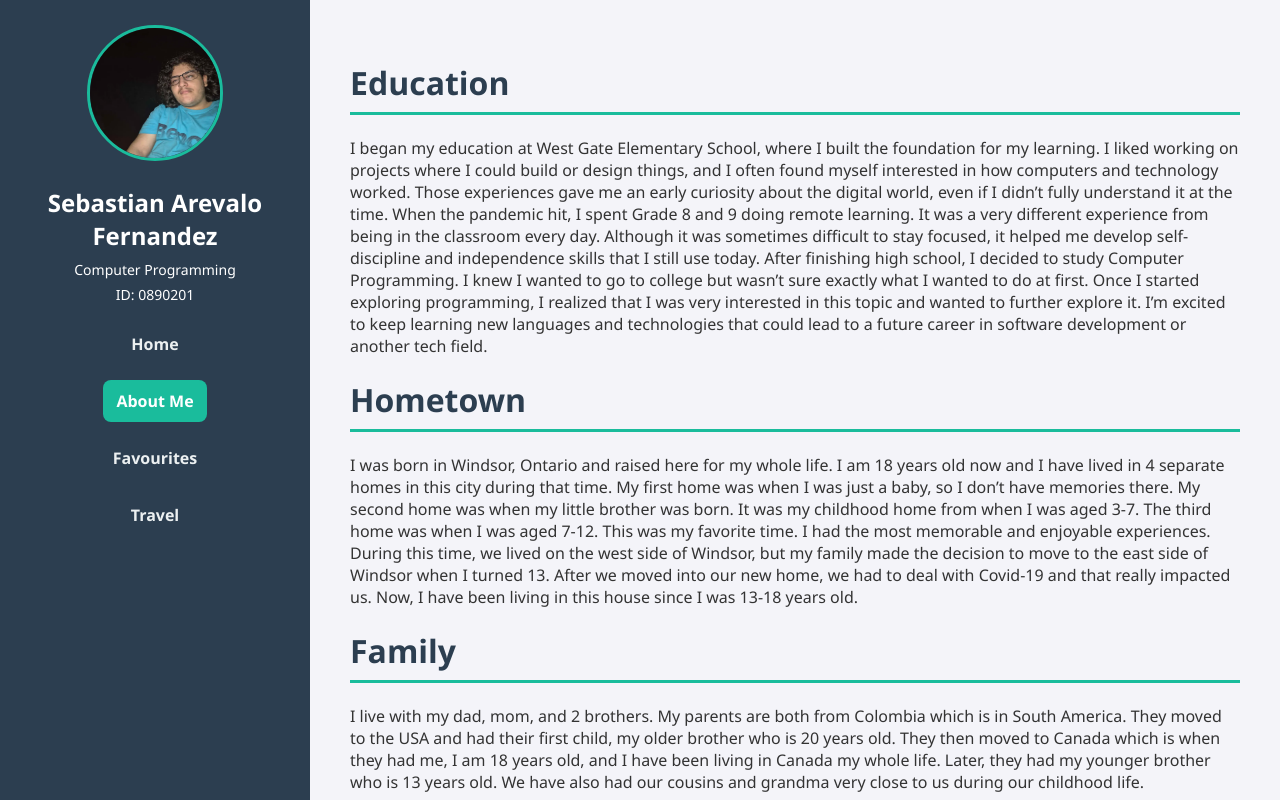
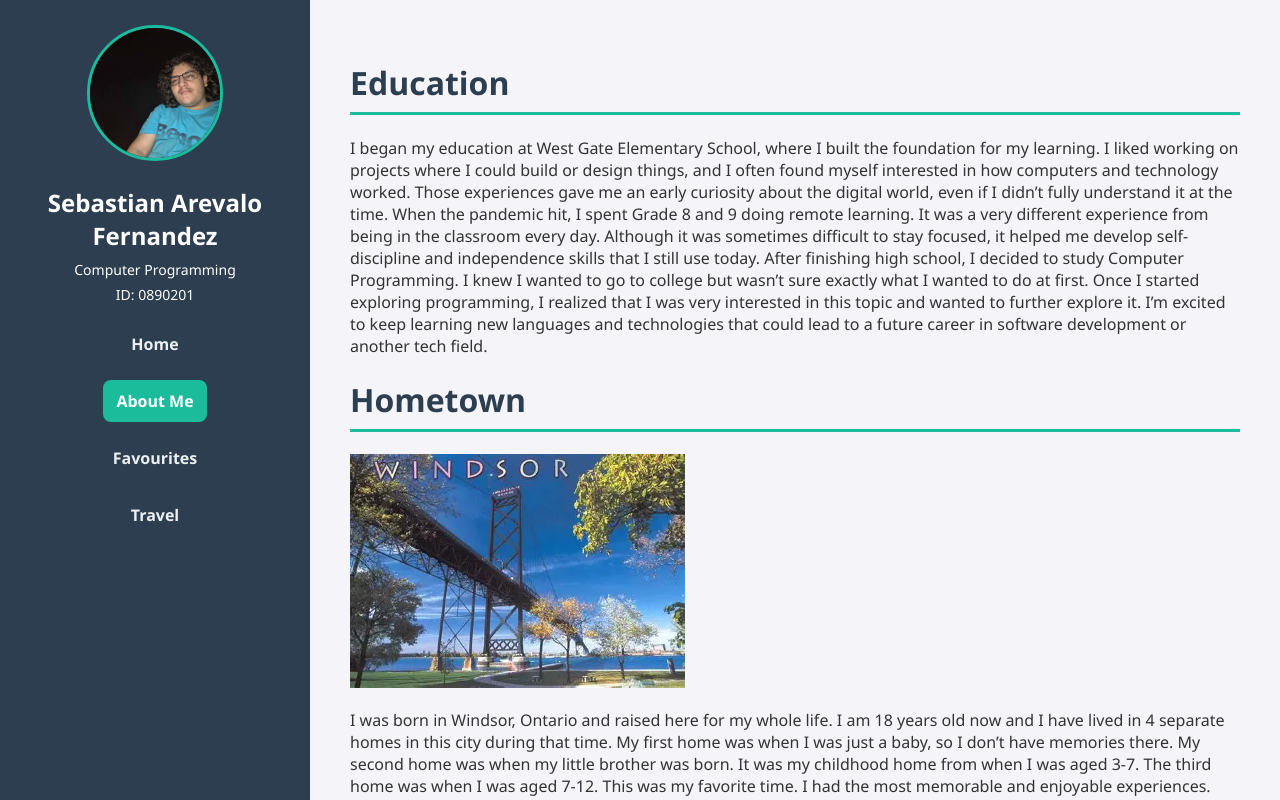
Before and after one commit to SebastianA171/SebastianArevaloFernandez_midterm, a plain HTML site: page pages/about.html in a window 1280 px wide. Drawn offline with Linux system fonts and the light colour scheme.

Commit message:
added image to hometown

```diff
--- a/pages/about.html
+++ b/pages/about.html
@@ -29,6 +29,7 @@
       <p>I began my education at West Gate Elementary School, where I built the foundation for my learning. I liked working on projects where I could build or design things, and I often found myself interested in how computers and technology worked. Those experiences gave me an early curiosity about the digital world, even if I didn’t fully understand it at the time. When the pandemic hit, I spent Grade 8 and 9 doing remote learning. It was a very different experience from being in the classroom every day. Although it was sometimes difficult to stay focused, it helped me develop self-discipline and independence skills that I still use today. After finishing high school, I decided to study Computer Programming. I knew I wanted to go to college but wasn’t sure exactly what I wanted to do at first. Once I started exploring programming, I realized that I was very interested in this topic and wanted to further explore it. I’m excited to keep learning new languages and technologies that could lead to a future career in software development or another tech field.</p>
 
       <h1>Hometown</h1>
+      <img src="../images/windsor.jpg" alt="Windsor city skyline" class="float-image">
       <p>I was born in Windsor, Ontario and raised here for my whole life. I am 18 years old now and I have lived in 4 separate homes in this city during that time. My first home was when I was just a baby, so I don’t have memories there. My second home was when my little brother was born. It was my childhood home from when I was aged 3-7. The third home was when I was aged 7-12. This was my favorite time. I had the most memorable and enjoyable experiences. During this time, we lived on the west side of Windsor, but my family made the decision to move to the east side of Windsor when I turned 13. After we moved into our new home, we had to deal with Covid-19 and that really impacted us. Now, I have been living in this house since I was 13-18 years old.</p>
 
       <h1>Family</h1>
```
